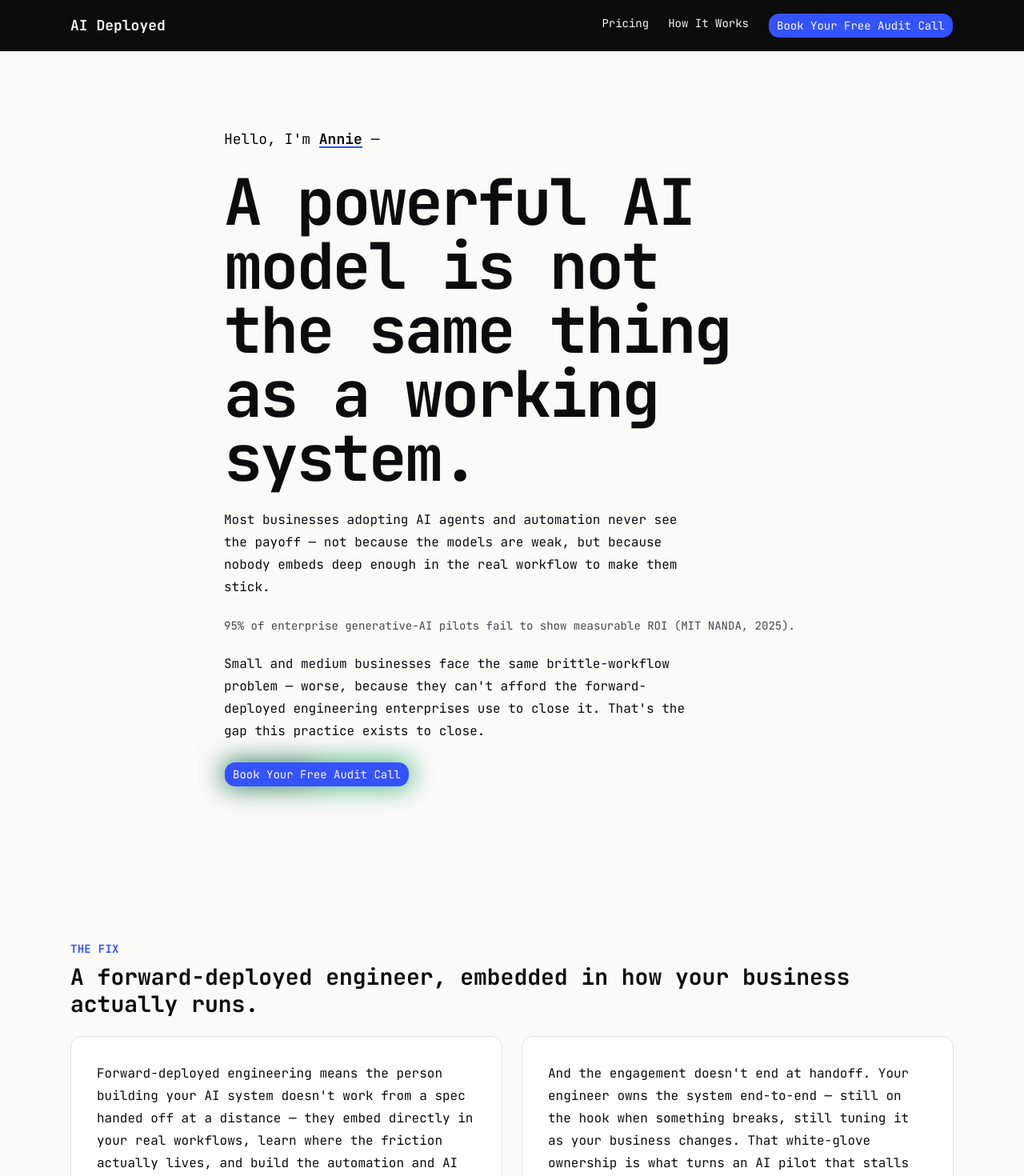
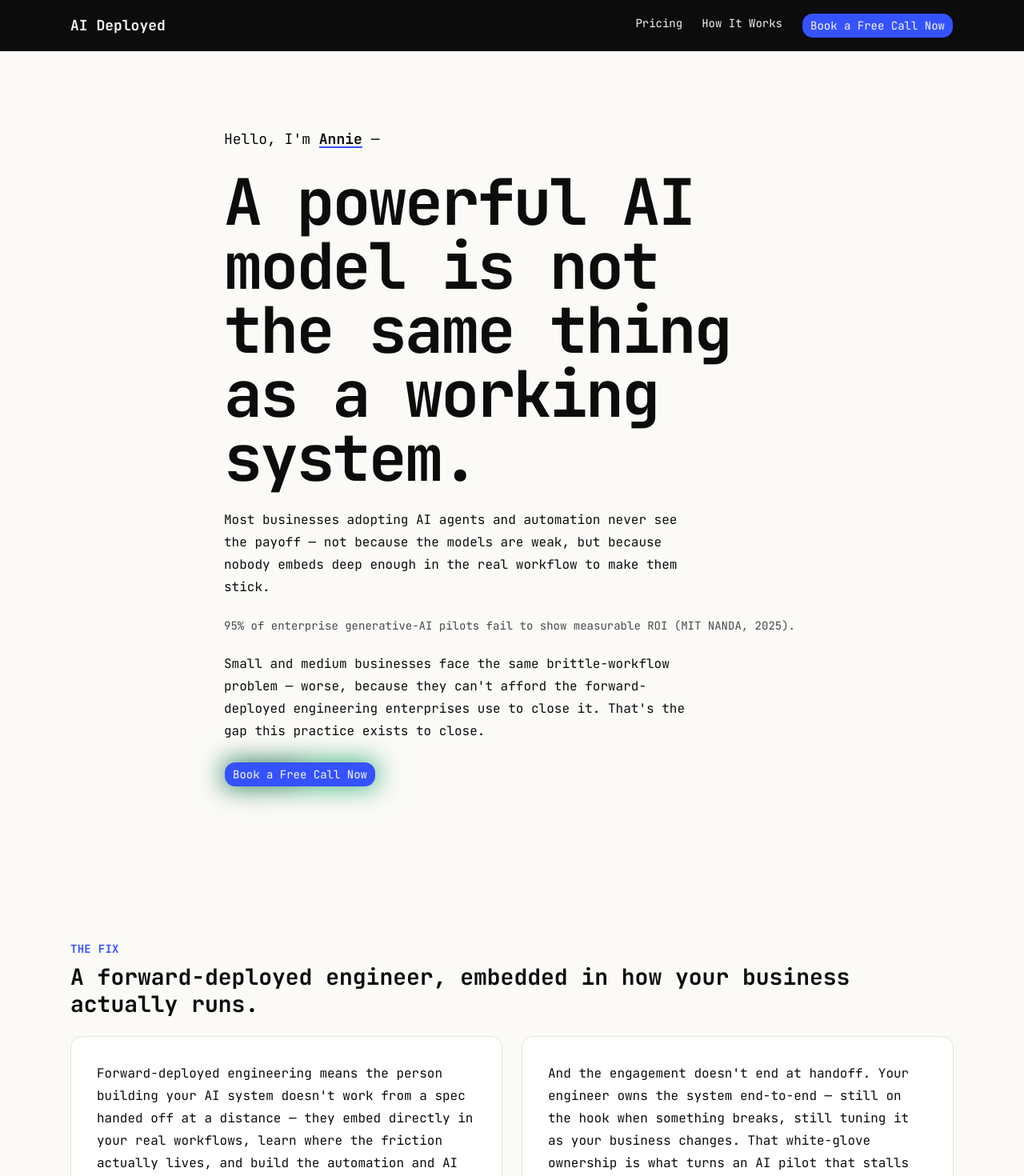
Before and after one commit to zhannie78/fde, a Next.js app: page / in a window 1280 px wide. Shown: the top 1470 px of the page at 80% size. Built offline with nearby package versions, Linux system fonts and the light colour scheme.

Commit message:
feat(06-04): rename CTA label to shared siteConfig constant
- Both BookCta branches (glow + plain) now render siteConfig.bookCtaLabel
- Removes hardcoded "Book Your Free Audit Call" literal from both branches

```diff
--- a/src/components/book-cta.tsx
+++ b/src/components/book-cta.tsx
@@ -2,6 +2,7 @@ import Link from "next/link";
 
 import { Button } from "@/components/ui/button";
 import { GlowButton } from "@/components/ui/glow";
+import { siteConfig } from "@/config/site";
 import { cn } from "@/lib/utils";
 
 type BookCtaProps = {
@@ -20,7 +21,7 @@ type BookCtaProps = {
 };
 
 /**
- * The single reusable "Book Your Free Audit Call" CTA (D-02).
+ * The single reusable CTA rendering the shared label from site config (D-02).
  * Every instance across the site — header, hero, footer, sticky mobile bar —
  * renders through this component so the copy and destination never drift.
  */
@@ -32,7 +33,7 @@ export function BookCta({ variant = "primary", className, glow }: BookCtaProps)
         size={variant === "sticky" ? "lg" : "default"}
         className={cn(variant === "sticky" && "h-11 w-full text-base", className)}
       >
-        <Link href="/book">Book Your Free Audit Call</Link>
+        <Link href="/book">{siteConfig.bookCtaLabel}</Link>
       </GlowButton>
     );
   }
@@ -43,7 +44,7 @@ export function BookCta({ variant = "primary", className, glow }: BookCtaProps)
       size={variant === "sticky" ? "lg" : "default"}
       className={cn(variant === "sticky" && "h-11 w-full text-base", className)}
     >
-      <Link href="/book">Book Your Free Audit Call</Link>
+      <Link href="/book">{siteConfig.bookCtaLabel}</Link>
     </Button>
   );
 }
```
